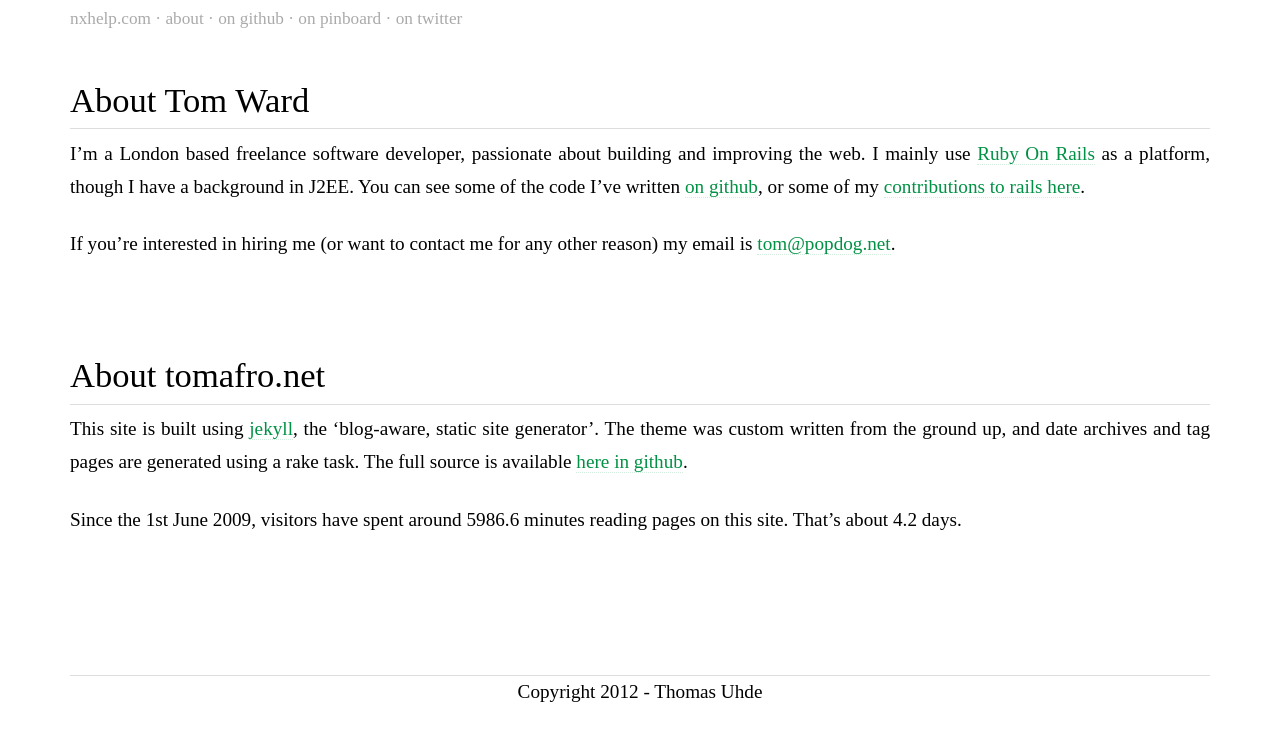
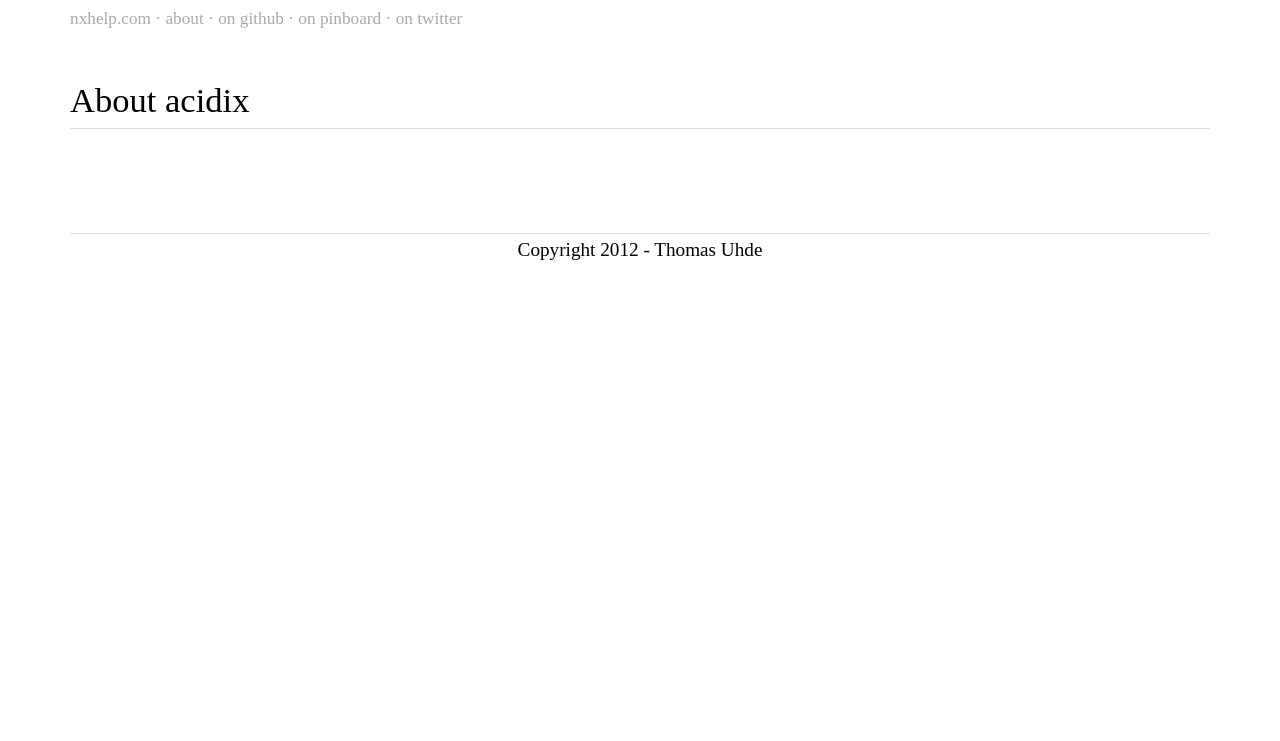
Before and after one commit to tomafro/acidix.github.com, a Jekyll site: the page built from about.markdown, in a window 1280 px wide. Shown: the top 741 px of the page. Built offline with Jekyll 4.4.1, drawn with Linux system fonts in a browser that asks for light colours; some web fonts are replaced; Markdown is read by kramdown in place of the engine named in the settings.

Commit message:
Remove reference to Tom Ward from about page
I think this page should be about you, not me ;)

http://nxhelp.com/about

```diff
--- a/about.markdown
+++ b/about.markdown
@@ -1,13 +1,5 @@
 ---
 layout: post
-title: About Tom Ward
+title: About acidix
 hide_meta: true
 ---
-I'm a London based freelance software developer, passionate about building and improving the web.  I mainly use [Ruby On Rails](http://rubyonrails.org) as a platform, though I have a background in J2EE.  You can see some of the code I've written [on github](http://github.com/tomafro), or some of my [contributions to rails here](http://contributors.rubyonrails.org/contributors/tom-ward/commits).
-
-If you're interested in hiring me (or want to contact me for any other reason) my email is <a href="mailto:tom@popdog.net">tom@popdog.net</a>.
-
-<h2 style="padding-top:2em;">About tomafro.net</h2>
-This site is built using [jekyll](http://github.com/mojombo/jekyll/tree/master), the 'blog-aware, static site generator'.  The theme was custom written from the ground up, and date archives and tag pages are generated using a rake task.  The full source is available [here in github](http://github.com/tomafro/tomafro.net/tree/master).
-
-Since the 1st June 2009, visitors have spent around {{site.minutes}} minutes reading pages on this site.  That's about {{ site.days }} days.
```
